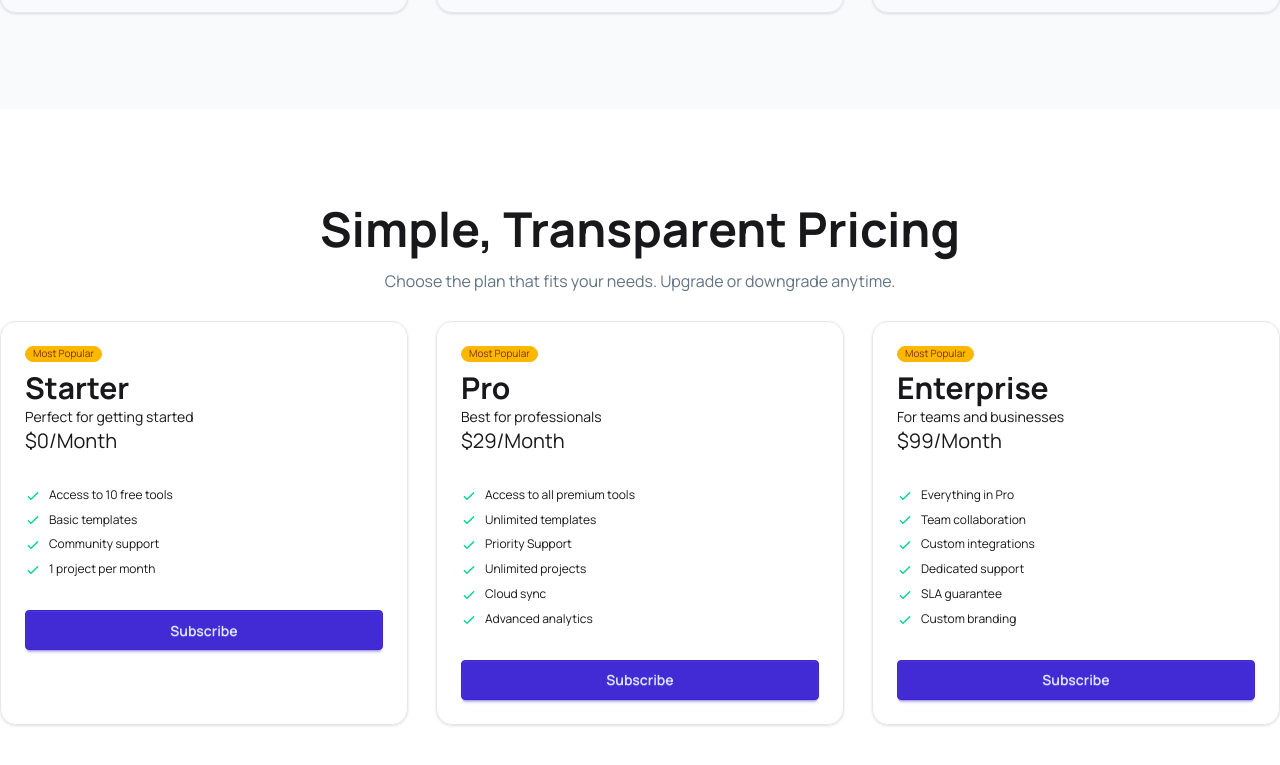
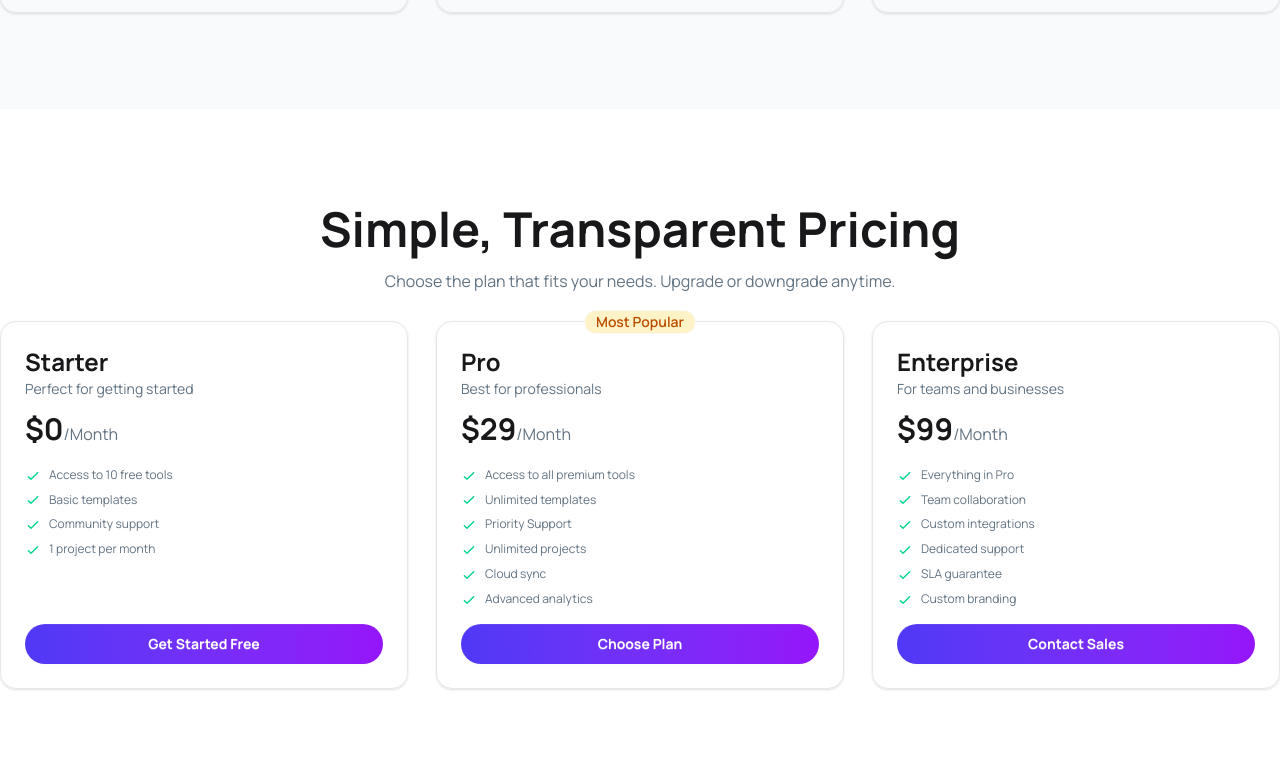
Before and after one commit to Morshedul-developer/digitools-platform, a React (Vite) app: page / in a window 1280 px wide. Shown: the part 3157-3922 px from the top of the page. Built offline with nearby package versions, Linux system fonts and the light colour scheme.

Commit message:
completed the pricing section

```diff
--- a/src/components/PricingCard/PricingCard.jsx
+++ b/src/components/PricingCard/PricingCard.jsx
@@ -1,19 +1,21 @@
 const PricingCard = ({ pricing }) => {
-  const { name, shortDes, price, period, features } = pricing;
+  const { name, shortDes, price, period, features, buttonText, tagName } = pricing;
   return (
     <div className="card shadow-sm border border-gray-200 relative rounded-2xl">
       <div className="card-body">
-        <span className="badge badge-xs badge-warning">Most Popular</span>
+        {
+            tagName === "Most Popular" && <span className="absolute -top-3 left-1/2 -translate-x-1/2 badge badge-md rounded-full font-semibold bg-[#FEF3C6] text-[#BB4D00] whitespace-nowrap">Most Popular</span>
+        }
         <div className="">
-          <h2 className="text-3xl font-bold">{name}</h2>
-          <p>{shortDes}</p>
-          <span className="text-xl">
-            ${price}/{period}
+          <h2 className="text-2xl font-bold">{name}</h2>
+          <p className="text-[#627382] mb-3">{shortDes}</p>
+          <span className="text-3xl font-bold">
+            ${price}<span className="text-[16px] font-normal text-[#627382]">/{period}</span>
           </span>
         </div>
-        <ul className="mt-6 flex flex-col gap-2 text-xs">
+        <ul className="mt-3 flex flex-col gap-2 text-xs mb-2">
           {features.map((feature, index) => (
-            <li key={index}>
+            <li className="text-[#627382]" key={index}>
               <svg
                 xmlns="http://www.w3.org/2000/svg"
                 className="size-4 me-2 inline-block text-success"
@@ -32,8 +34,10 @@ const PricingCard = ({ pricing }) => {
             </li>
           ))}
         </ul>
-        <div className="mt-6">
-          <button className="btn btn-primary btn-block">Subscribe</button>
+        <div className="mt-auto">
+          <button className="w-full btn rounded-full bg-linear-to-r from-[#4F39F6] to-[#9514FA] px-6 text-white hover:from-[#9514FA] hover:to-[#4F39F6] border-none font-bold">
+            {buttonText}
+          </button>
         </div>
       </div>
     </div>
```
